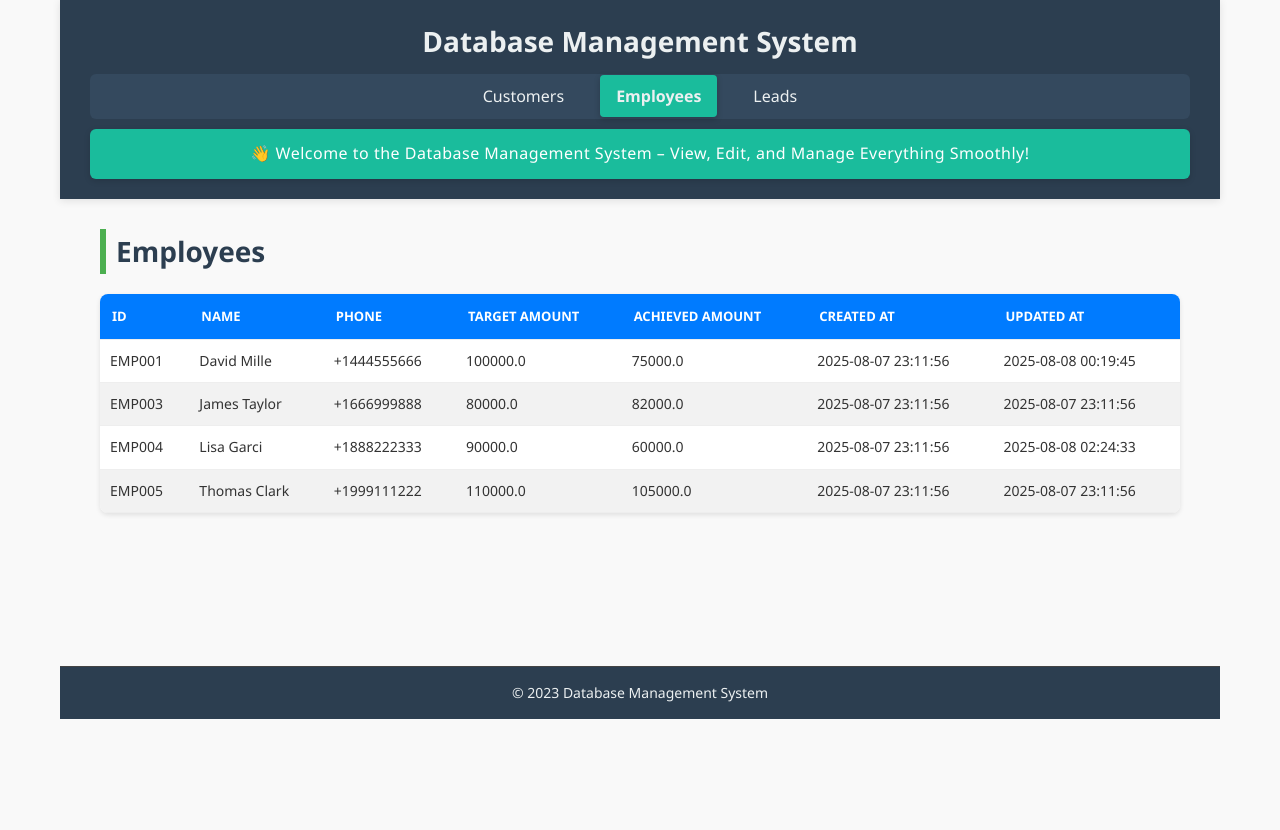
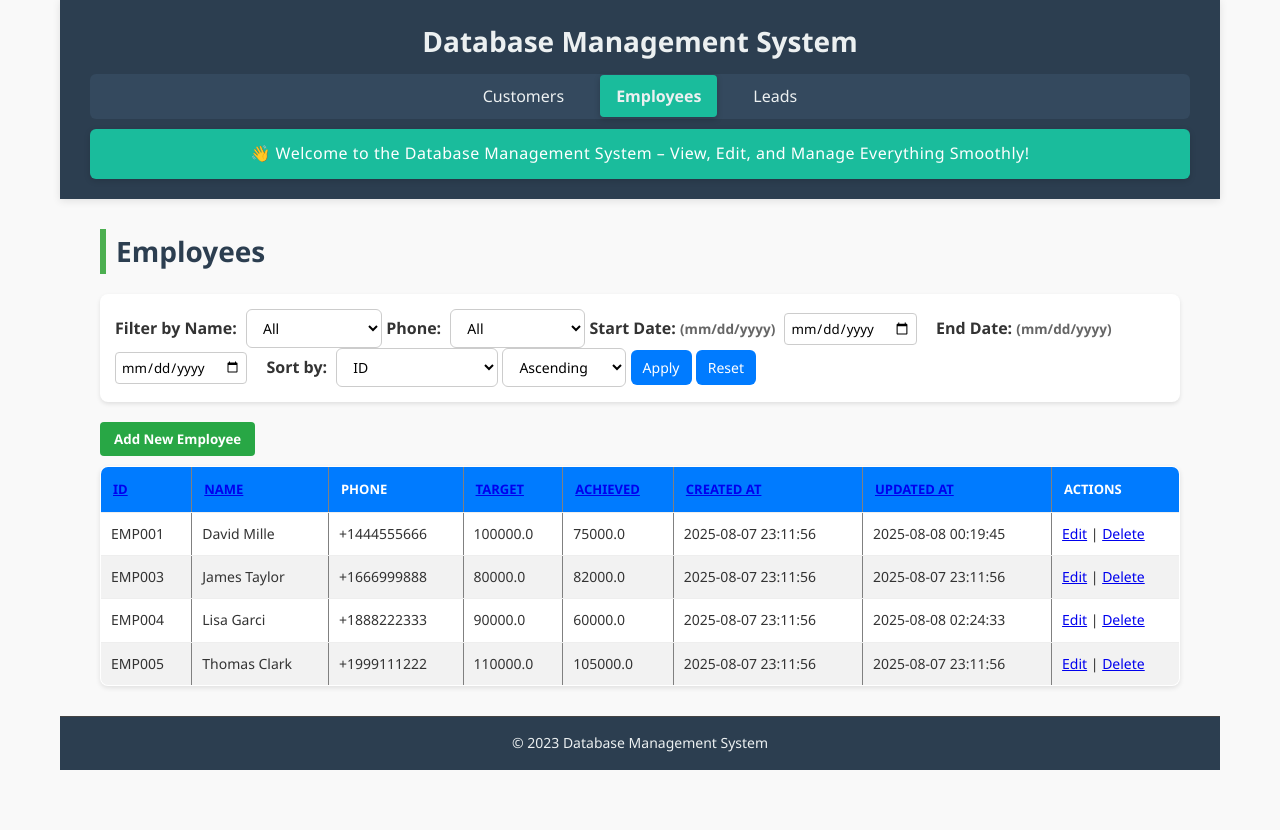
Before and after one commit to shahzaibjanjua25/pacific-trips-flask, a Flask app: page /employees in a window 1280 px wide. Shown: the part 61-891 px from the top of the page. Before the commit the page ends 780 px from the top, so only its background shows below. Run offline with Flask 3, Linux system fonts and the light colour scheme; data comes from the database, SQL or seed files in the repository; both versions use the stored data as it was after the commit.

Commit message:
Employee table updated too

```diff
--- a/app.py
+++ b/app.py
@@ -191,18 +191,30 @@ def delete_customer(customer_id):
 def employees():
     filters = {
         'empName': request.args.get('empName', ''),
-        'phoneNo': request.args.get('phoneNo', '')
+        'phoneNo': request.args.get('phoneNo', ''),
+        'start_date': request.args.get('start_date', ''),
+        'end_date': request.args.get('end_date', '')
     }
+
     sort_by = request.args.get('sort_by', 'empId')
     sort_order = request.args.get('sort_order', 'asc')
 
     query = "SELECT * FROM employees WHERE 1=1"
     params = []
 
-    for col, val in filters.items():
+    for col in ['empName', 'phoneNo']:
+        val = filters[col]
         if val:
             query += f" AND {col} = ?"
             params.append(val)
+
+    if filters['start_date']:
+        query += " AND DATE(createdAt) >= ?"
+        params.append(filters['start_date'])
+
+    if filters['end_date']:
+        query += " AND DATE(createdAt) <= ?"
+        params.append(filters['end_date'])
 
     query += f" ORDER BY {sort_by} {sort_order.upper()}"
 
--- a/templates/employees.html
+++ b/templates/employees.html
@@ -2,16 +2,105 @@
 
 {% block content %}
 <h2>Employees</h2>
-    <table>
+
+<!-- Filter + Sort Form -->
+<form method="get" action="{{ url_for('employees') }}">
+    <div>
+        <label>Filter by Name:</label>
+        <select name="empName">
+            <option value="">All</option>
+            {% for name in column_values.empName %}
+            <option value="{{ name }}" {% if filters.empName==name %}selected{% endif %}>{{ name }}</option>
+            {% endfor %}
+        </select>
+
+        <label>Phone:</label>
+        <select name="phoneNo">
+            <option value="">All</option>
+            {% for phone in column_values.phoneNo %}
+            <option value="{{ phone }}" {% if filters.phoneNo==phone %}selected{% endif %}>{{ phone }}</option>
+            {% endfor %}
+        </select>
+
+        <label style="margin-right: 5px; font-weight: bold;">
+            Start Date:
+            <span style="font-size: 0.85em; color: #666;">(mm/dd/yyyy)</span>
+        </label>
+        <input type="date" name="start_date" value="{{ filters.start_date }}"
+            style="padding: 5px; margin-right: 15px; border-radius: 4px; border: 1px solid #ccc;">
+
+        <label style="margin-right: 5px; font-weight: bold;">
+            End Date:
+            <span style="font-size: 0.85em; color: #666;">(mm/dd/yyyy)</span>
+        </label>
+        <input type="date" name="end_date" value="{{ filters.end_date }}"
+            style="padding: 5px; margin-right: 15px; border-radius: 4px; border: 1px solid #ccc;">
+
+
+        <label>Sort by:</label>
+        <select name="sort_by">
+            <option value="empName" {% if sort_by=='empName' %}selected{% endif %}>Name</option>
+            <option value="empId" {% if sort_by=='empId' %}selected{% endif %}>ID</option>
+            <option value="targetAmount" {% if sort_by=='targetAmount' %}selected{% endif %}>Target Amount</option>
+            <option value="achievedAmount" {% if sort_by=='achievedAmount' %}selected{% endif %}>Achieved Amount
+            </option>
+            <option value="createdAt" {% if sort_by=='createdAt' %}selected{% endif %}>Created At</option>
+            <option value="updatedAt" {% if sort_by=='updatedAt' %}selected{% endif %}>Updated At</option>
+        </select>
+
+        <select name="sort_order">
+            <option value="asc" {% if sort_order=='asc' %}selected{% endif %}>Ascending</option>
+            <option value="desc" {% if sort_order=='desc' %}selected{% endif %}>Descending</option>
+        </select>
+
+        <button type="submit">Apply</button>
+        <a href="{{ url_for('employees') }}"><button type="button">Reset</button></a>
+    </div>
+</form>
+
+
+<!-- Add Employee Button -->
+<div style="margin: 10px 0;">
+    <a href="{{ url_for('add_employee') }}">
+        <button type="button"
+            style="background-color: #28a745; color: white; padding: 8px 14px; border: none; border-radius: 4px; cursor: pointer; font-weight: bold;"
+            onmouseover="this.style.backgroundColor='#218838'" onmouseout="this.style.backgroundColor='#28a745'">
+            Add New Employee
+        </button>
+    </a>
+</div>
+
+<table border="1">
     <thead>
         <tr>
-                <th>ID</th>
-                <th>Name</th>
+            <th>
+                <a
+                    href="{{ url_for('employees') }}?empName={{ filters.empName }}&phoneNo={{ filters.phoneNo }}&start_date={{ filters.start_date }}&end_date={{ filters.end_date }}&sort_by=empId&sort_order={{ 'asc' if sort_order == 'desc' else 'desc' }}">ID</a>
+            </th>
+            <th>
+                <a
+                    href="{{ url_for('employees') }}?empName={{ filters.empName }}&phoneNo={{ filters.phoneNo }}&start_date={{ filters.start_date }}&end_date={{ filters.end_date }}&sort_by=empName&sort_order={{ 'asc' if sort_order == 'desc' else 'desc' }}">Name</a>
+            </th>
             <th>Phone</th>
-                <th>Target Amount</th>
-                <th>Achieved Amount</th>
-                <th>Created At</th>
-                <th>Updated At</th>
+            <th>
+                <a
+                    href="{{ url_for('employees') }}?empName={{ filters.empName }}&phoneNo={{ filters.phoneNo }}&start_date={{ filters.start_date }}&end_date={{ filters.end_date }}&sort_by=targetAmount&sort_order={{ 'asc' if sort_order == 'desc' else 'desc' }}">Target</a>
+            </th>
+            <th>
+                <a
+                    href="{{ url_for('employees') }}?empName={{ filters.empName }}&phoneNo={{ filters.phoneNo }}&start_date={{ filters.start_date }}&end_date={{ filters.end_date }}&sort_by=achievedAmount&sort_order={{ 'asc' if sort_order == 'desc' else 'desc' }}">Achieved</a>
+            </th>
+            <th>
+                <a
+                    href="{{ url_for('employees') }}?empName={{ filters.empName }}&phoneNo={{ filters.phoneNo }}&start_date={{ filters.start_date }}&end_date={{ filters.end_date }}&sort_by=createdAt&sort_order={{ 'asc' if sort_order == 'desc' else 'desc' }}">Created
+                    At</a>
+            </th>
+            <th>
+                <a
+                    href="{{ url_for('employees') }}?empName={{ filters.empName }}&phoneNo={{ filters.phoneNo }}&start_date={{ filters.start_date }}&end_date={{ filters.end_date }}&sort_by=updatedAt&sort_order={{ 'asc' if sort_order == 'desc' else 'desc' }}">Updated
+                    At</a>
+            </th>
+            <th>Actions</th>
         </tr>
     </thead>
     <tbody>
@@ -24,8 +113,14 @@
             <td>{{ employee.achievedAmount }}</td>
             <td>{{ employee.createdAt }}</td>
             <td>{{ employee.updatedAt }}</td>
+            <td>
+                <a href="{{ url_for('edit_employee', emp_id=employee.empId) }}">Edit</a> |
+                <a href="{{ url_for('delete_employee', emp_id=employee.empId) }}"
+                    onclick="return confirm('Delete this employee?')">Delete</a>
+            </td>
         </tr>
         {% endfor %}
     </tbody>
 </table>
+
 {% endblock %}
```
Also changed, not shown: static/employee.css (+97 -140 lines), EMS.db. Lines whose indentation alone changed are shown as unchanged.
